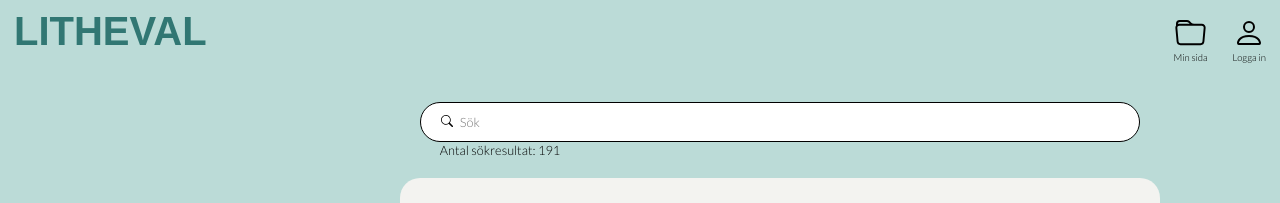
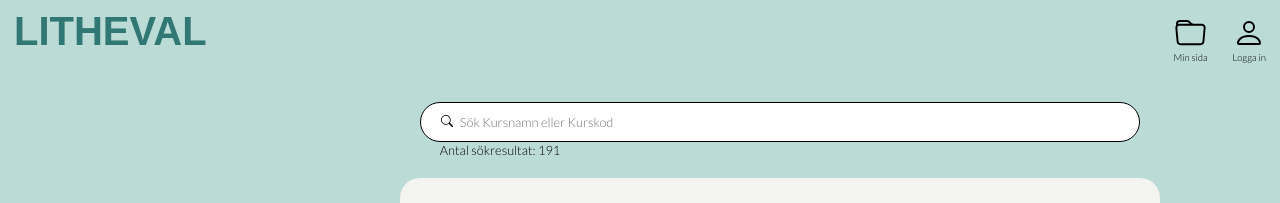
Before and after one commit to jronnefalk/lithe_val, a React (Create React App) app: page / in a window 1280 px wide. Shown: the top 203 px of the page. Built offline with nearby package versions, Linux system fonts and the light colour scheme; no server answers; a web font is replaced by a local one.

Commit message:
sökfunktion

```diff
--- a/src/pages/Start.js
+++ b/src/pages/Start.js
@@ -42,7 +42,7 @@ export function Start() {
             </SökIcont>
             <SökText
               type="text"
-              placeholder="Sök"
+              placeholder="Sök Kursnamn eller Kurskod"
               onChange={(event) => setQuery(event.target.value)}
             />
           </SökCont>
```
